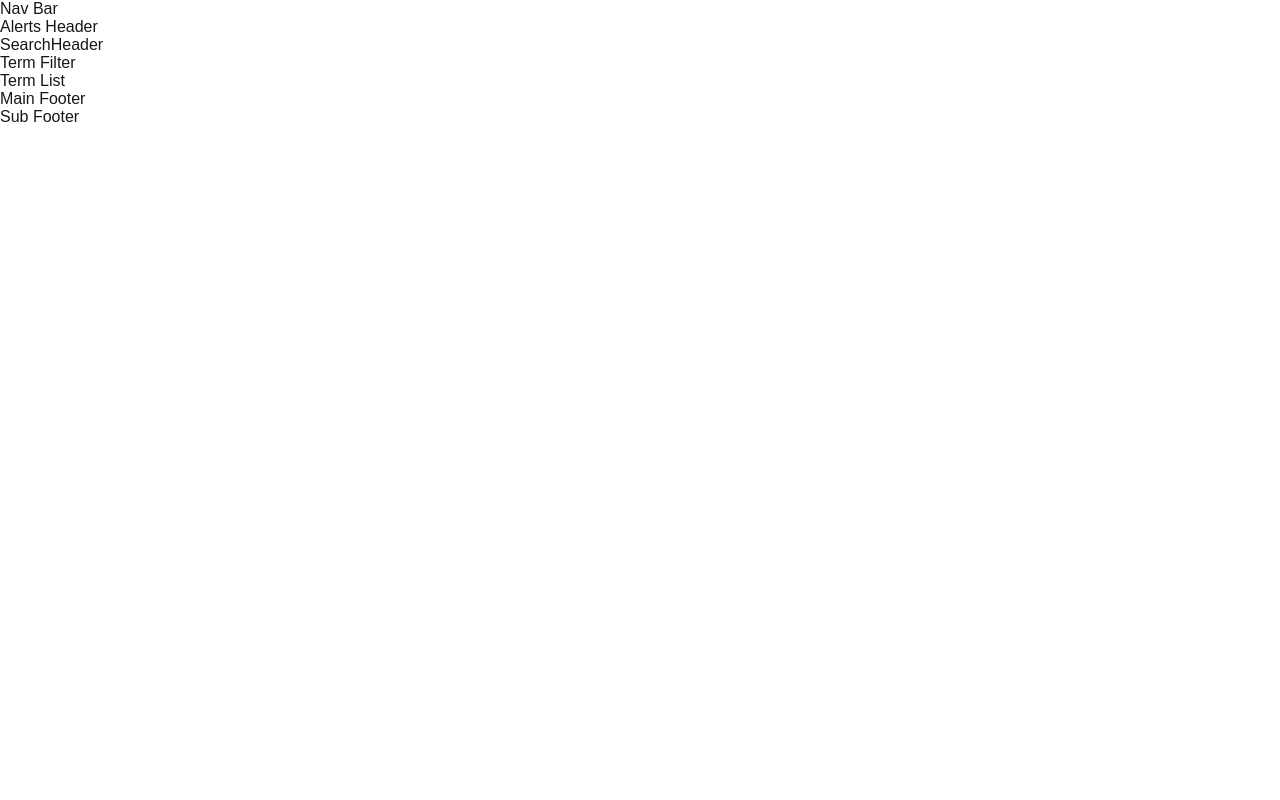
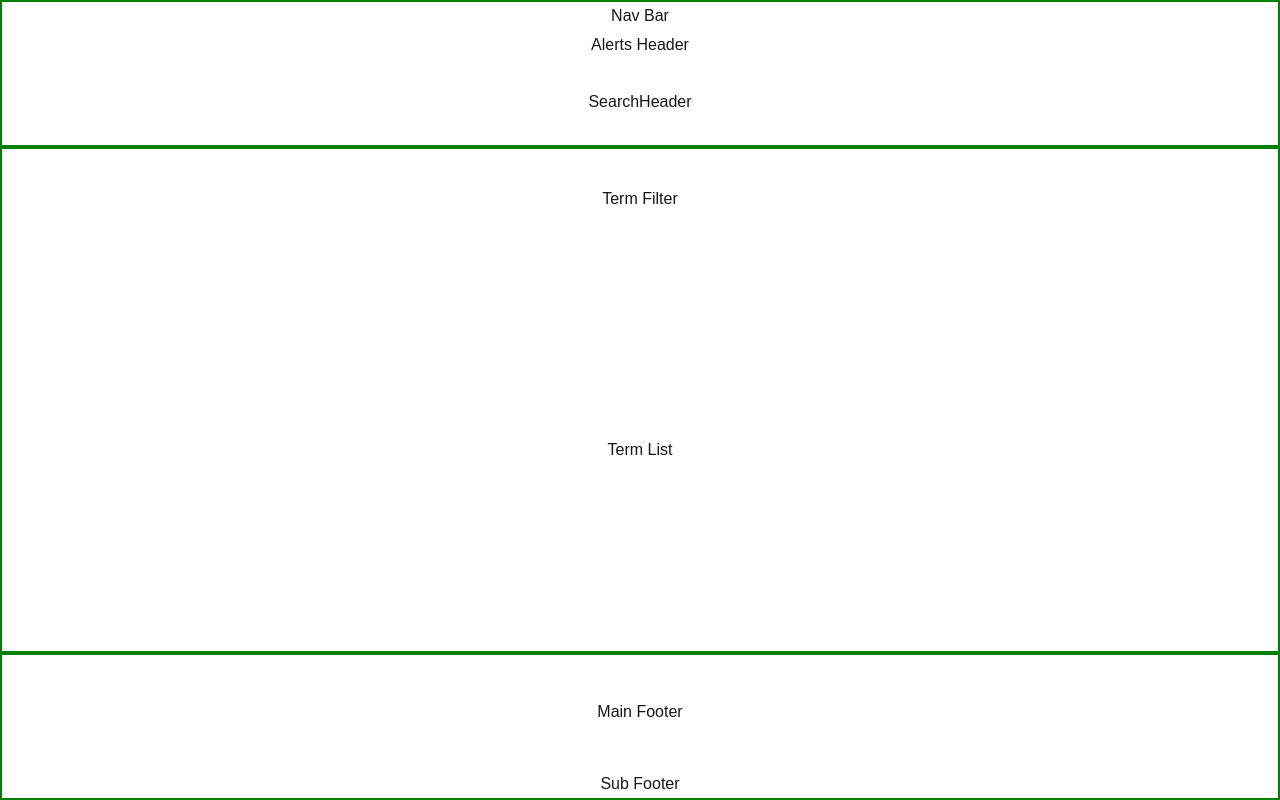
Before and after one commit to tjpenc/fe-assessment, a Next.js app: page / in a window 1280 px wide. Built offline with nearby package versions, Linux system fonts and the light colour scheme.

Commit message:
setup flexbox design for major components

```diff
--- a/src/app/components/container.js
+++ b/src/app/components/container.js
@@ -1,11 +1,16 @@
 import TermFilter from "./term-list/term-filter";
 import TermList from "./term-list/term-list";
+import styles from "./container.module.css";
 
 const Container = () => {
     return (
         <>
-            <TermFilter />
-            <TermList />
+            <div className={`${styles["term-filter"]} ${styles["flex-center"]}`}>
+                <TermFilter />
+            </div>
+            <div className={`${styles["term-list"]} ${styles["flex-center"]}`}>
+                <TermList />
+            </div>
         </>
     )
   };
--- a/src/app/components/container.module.css
+++ b/src/app/components/container.module.css
@@ -0,0 +1,14 @@
+.term-filter {
+    flex: 1;
+}
+
+.term-list {
+    flex: 4;
+}
+
+.flex-center {
+    width: 100%;
+    display: flex;
+    align-items: center;
+    justify-content: center;
+}
--- a/src/app/components/footer/footer.js
+++ b/src/app/components/footer/footer.js
@@ -1,11 +1,16 @@
 import MainFooter from "./main-footer";
 import SubFooter from "./sub-footer";
+import styles from "./footer.module.css"
 
 const Footer = () => {
     return (
         <>
-            <MainFooter />
-            <SubFooter />
+            <div className={`${styles["main-footer"]} ${styles["flex-center"]}`}>
+                <MainFooter />
+            </div>
+            <div className={`${styles["sub-footer"]} ${styles["flex-center"]}`}>
+                <SubFooter />
+            </div>
         </>
     );
   };
--- a/src/app/components/footer/footer.module.css
+++ b/src/app/components/footer/footer.module.css
@@ -0,0 +1,14 @@
+.main-footer {
+    flex: 4;
+}
+
+.sub-footer {
+    flex: 1;
+}
+
+.flex-center {
+    width: 100%;
+    display: flex;
+    align-items: center;
+    justify-content: center;
+}
--- a/src/app/components/header/header.js
+++ b/src/app/components/header/header.js
@@ -1,13 +1,20 @@
 import AlertsHeader from "./alerts-header";
 import NavBar from "./nav-bar";
 import SearchHeader from "./search-header";
+import styles from "./header.module.css";
 
 const Header = () => {
     return (
         <>
-            <NavBar />
-            <AlertsHeader />
-            <SearchHeader />
+            <div className={`${styles["nav-bar"]} ${styles["flex-center"]}`}>
+                <NavBar />
+            </div>
+            <div className={`${styles["alerts-header"]} ${styles["flex-center"]}`}>
+                <AlertsHeader />
+            </div>
+            <div className={`${styles["search-header"]} ${styles["flex-center"]}`}>
+                <SearchHeader />
+            </div>
         </>
     );
   };
--- a/src/app/components/header/header.module.css
+++ b/src/app/components/header/header.module.css
@@ -0,0 +1,18 @@
+.nav-bar {
+    flex: 1;
+}
+
+.alerts-header {
+    flex: 1;
+}
+
+.search-header {
+    flex:  3;
+}
+
+.flex-center {
+    width: 100%;
+    display: flex;
+    align-items: center;
+    justify-content: center;
+}
--- a/src/app/page.js
+++ b/src/app/page.js
@@ -6,10 +6,16 @@ import Footer from "./components/footer/footer";
 
 export default function Home() {
   return (
-    <>
-      <Header />
-      <Container />
-      <Footer />
-    </>
+    <div className={styles["body"]}>
+      <div className={`${styles["section"]} ${styles["header"]}`}>
+        <Header />
+      </div>
+      <div className={`${styles["section"]} ${styles["container"]}`}>
+        <Container />
+      </div>
+      <div className={`${styles["section"]} ${styles["footer"]}`}>
+        <Footer />
+      </div>
+    </div>
   );
 }
--- a/src/app/page.module.css
+++ b/src/app/page.module.css
@@ -1,165 +1,24 @@
-.page {
-  --gray-rgb: 0, 0, 0;
-  --gray-alpha-200: rgba(var(--gray-rgb), 0.08);
-  --gray-alpha-100: rgba(var(--gray-rgb), 0.05);
-
-  --button-primary-hover: #383838;
-  --button-secondary-hover: #f2f2f2;
-
-  display: grid;
-  grid-template-rows: 20px 1fr 20px;
+.body {
+  display: flex;
+  flex-direction: column;
   align-items: center;
-  justify-items: center;
-  min-height: 100svh;
-  padding: 80px;
-  gap: 64px;
-  font-family: var(--font-geist-sans);
+  justify-content: center;
+  height: 100vh;
 }
 
-@media (prefers-color-scheme: dark) {
-  .page {
-    --gray-rgb: 255, 255, 255;
-    --gray-alpha-200: rgba(var(--gray-rgb), 0.145);
-    --gray-alpha-100: rgba(var(--gray-rgb), 0.06);
-
-    --button-primary-hover: #ccc;
-    --button-secondary-hover: #1a1a1a;
-  }
+.section {
+  width: 100%;
+  border: solid green 2px;
+  display: flex;
+  flex-direction: column;
+  align-items: center;
+  justify-content: center;
 }
 
-.main {
-  display: flex;
-  flex-direction: column;
-  gap: 32px;
-  grid-row-start: 2;
+.header, .footer {
+  flex: 1;
 }
 
-.main ol {
-  font-family: var(--font-geist-mono);
-  padding-left: 0;
-  margin: 0;
-  font-size: 14px;
-  line-height: 24px;
-  letter-spacing: -0.01em;
-  list-style-position: inside;
+.container {
+  flex: 3.5;
 }
-
-.main li:not(:last-of-type) {
-  margin-bottom: 8px;
-}
-
-.main code {
-  font-family: inherit;
-  background: var(--gray-alpha-100);
-  padding: 2px 4px;
-  border-radius: 4px;
-  font-weight: 600;
-}
-
-.ctas {
-  display: flex;
-  gap: 16px;
-}
-
-.ctas a {
-  appearance: none;
-  border-radius: 128px;
-  height: 48px;
-  padding: 0 20px;
-  border: none;
-  border: 1px solid transparent;
-  transition: background 0.2s, color 0.2s, border-color 0.2s;
-  cursor: pointer;
-  display: flex;
-  align-items: center;
-  justify-content: center;
-  font-size: 16px;
-  line-height: 20px;
-  font-weight: 500;
-}
-
-a.primary {
-  background: var(--foreground);
-  color: var(--background);
-  gap: 8px;
-}
-
-a.secondary {
-  border-color: var(--gray-alpha-200);
-  min-width: 180px;
-}
-
-.footer {
-  grid-row-start: 3;
-  display: flex;
-  gap: 24px;
-}
-
-.footer a {
-  display: flex;
-  align-items: center;
-  gap: 8px;
-}
-
-.footer img {
-  flex-shrink: 0;
-}
-
-/* Enable hover only on non-touch devices */
-@media (hover: hover) and (pointer: fine) {
-  a.primary:hover {
-    background: var(--button-primary-hover);
-    border-color: transparent;
-  }
-
-  a.secondary:hover {
-    background: var(--button-secondary-hover);
-    border-color: transparent;
-  }
-
-  .footer a:hover {
-    text-decoration: underline;
-    text-underline-offset: 4px;
-  }
-}
-
-@media (max-width: 600px) {
-  .page {
-    padding: 32px;
-    padding-bottom: 80px;
-  }
-
-  .main {
-    align-items: center;
-  }
-
-  .main ol {
-    text-align: center;
-  }
-
-  .ctas {
-    flex-direction: column;
-  }
-
-  .ctas a {
-    font-size: 14px;
-    height: 40px;
-    padding: 0 16px;
-  }
-
-  a.secondary {
-    min-width: auto;
-  }
-
-  .footer {
-    flex-wrap: wrap;
-    align-items: center;
-    justify-content: center;
-  }
-}
-
-@media (prefers-color-scheme: dark) {
-  .logo {
-    filter: invert();
-  }
-}
```
